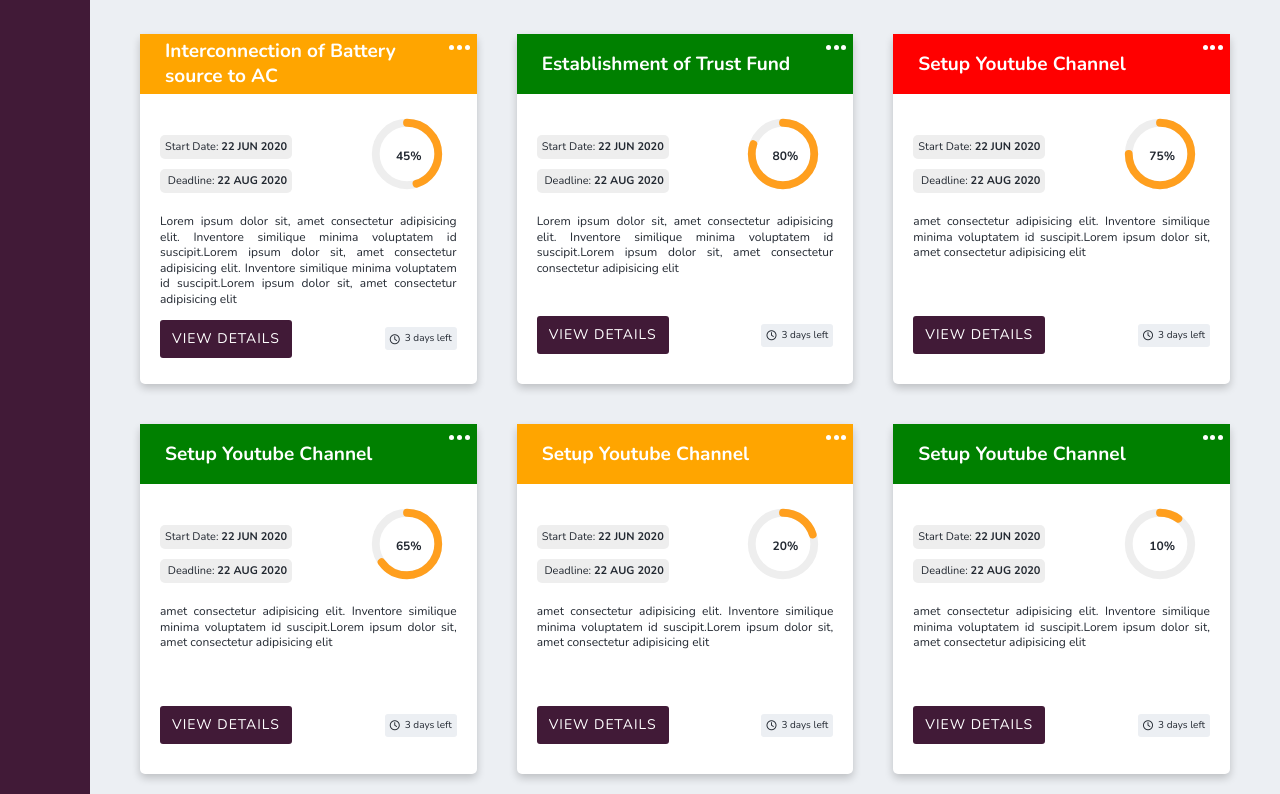
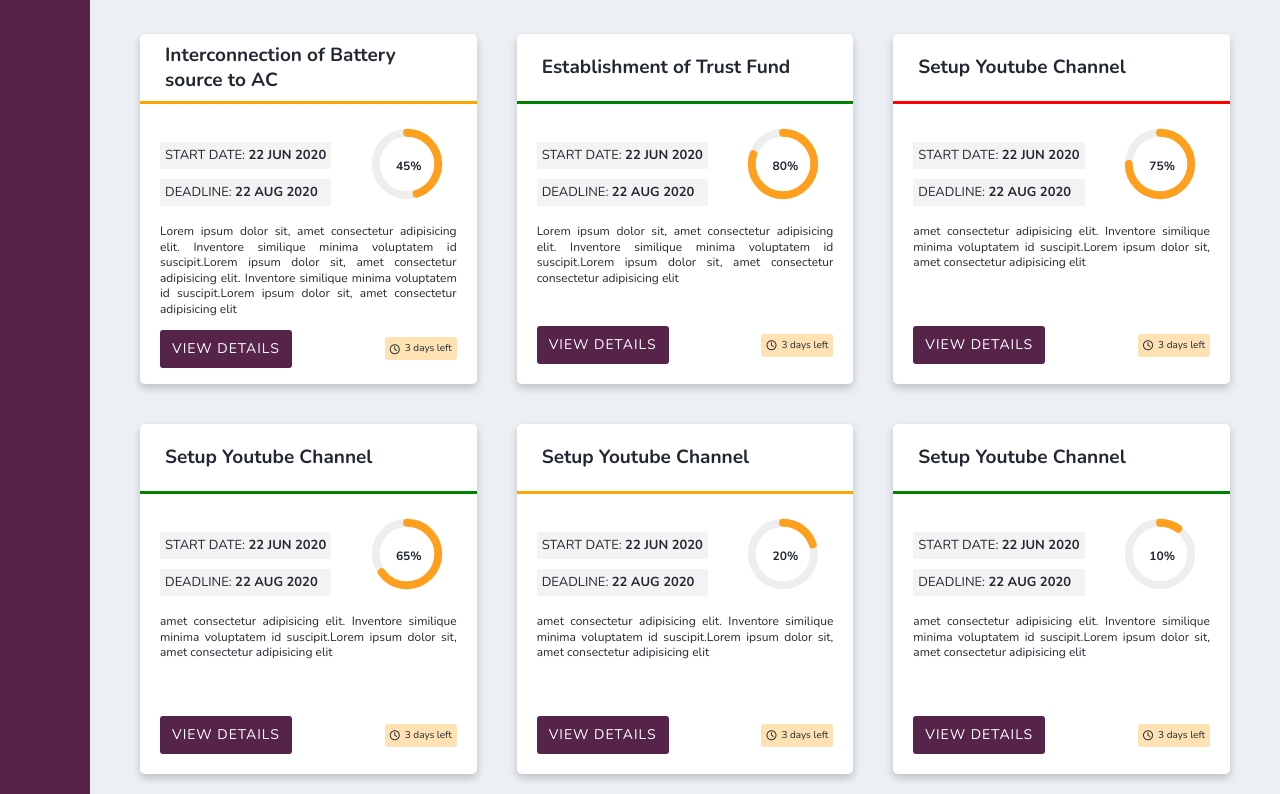
Before and after one commit to ofemmy/projecto, a plain HTML site: page index.html in a window 1280 px wide. Shown: the part 146-940 px from the top of the page. Drawn offline with nearby package versions, Linux system fonts and the light colour scheme.

Commit message:
rebuilt card

```diff
--- a/app/sass2/_button.scss
+++ b/app/sass2/_button.scss
@@ -13,7 +13,7 @@
     color: $white;
   }
   &:hover {
-    background: lighten($color: $purple, $amount: 10%);
+    background: $purpleLight;
     box-shadow: 0px 1px 1px 0.5px rgba(0, 0, 0, 0.1);
   }
 }
--- a/app/sass2/_card.scss
+++ b/app/sass2/_card.scss
@@ -3,13 +3,12 @@
   justify-content: center;
   align-items: center;
   padding: 0.5rem;
-  background-color: $bodyColor;
+  background-color: $purpleLight;
   border-radius: 3px;
   p {
     margin-left: 0.5rem;
   }
 }
-
 
 .card {
   background-color: $white;
@@ -17,23 +16,23 @@
   flex-direction: column;
   box-shadow: 0 4px 8px 0 rgba(0, 0, 0, 0.2);
   border-radius: 5px;
+  overflow: hidden;
   &__header {
     padding: 0 25px;
     // border-bottom: 1px solid lighten($color: $purple, $amount: 20%);
-    min-height: 60px;
+    min-height: 7rem;
     display: flex;
     align-items: center;
     position: relative;
     // background: lighten($color: $purple, $amount:15%);
     h2 {
       font-size: 1.9rem;
-      color: $white;
     }
-    .menu-dots{
+    .menu-dots {
       position: absolute;
       right: 7px;
       top: 7px;
-      >span{
+      > span {
         display: inline-block;
         width: 5px;
         height: 5px;
@@ -48,12 +47,12 @@
     align-items: center;
     padding: 10px 20px;
     .info {
-      text-align: right;
+      // text-align: right;
       &__first {
         margin: 2rem 0 1rem 0;
       }
       p {
-        font-size: 1.1rem;
+        font-size: 1.3rem;
         span {
           font-weight: 700;
         }
@@ -111,8 +110,9 @@
   transform-origin: 50% 50%;
 }
 .text {
-  background-color: #eee;
+  background-color: #f3f3f3;
   padding: 5px;
-  border-radius: 5px;
-  font-size: 1rem;
+  border-radius: 1px;
+  font-size: 1.1rem;
+  text-transform: uppercase;
 }
--- a/app/sass2/_variables.scss
+++ b/app/sass2/_variables.scss
@@ -7,7 +7,8 @@ $black: rgb(0, 0, 0);
 $sideBarColor: #222831;
 //$sideBarColor: #393e46;
 $purple: #411a37;
-$purpleLight: #3f2438c5;
+$purple: #562349;
+$purpleLight: #fee2b3;
 $bodyColor: #eceff3;
 
 //Font Sizes
@@ -18,19 +19,21 @@ $font-md: 1.8rem; //18px
 $sideBarWidth: 12rem;
 
 //ctx
-$active:orange;
+$active: orange;
 $overdue: red;
 $completed: green;
 
 .is {
   &-active {
-    background: $active;
+    border-bottom: 3px solid $active;
     color: $sideBarColor;
   }
   &-overdue {
-    background: $overdue;
+    border-bottom: 3px solid $overdue;
+    color: $sideBarColor;
   }
   &-completed {
-    background: $completed;
+    border-bottom: 3px solid $completed;
+    color: $sideBarColor;
   }
 }
```
Also changed, not shown: dist/css/style2.css, 1 other file.
